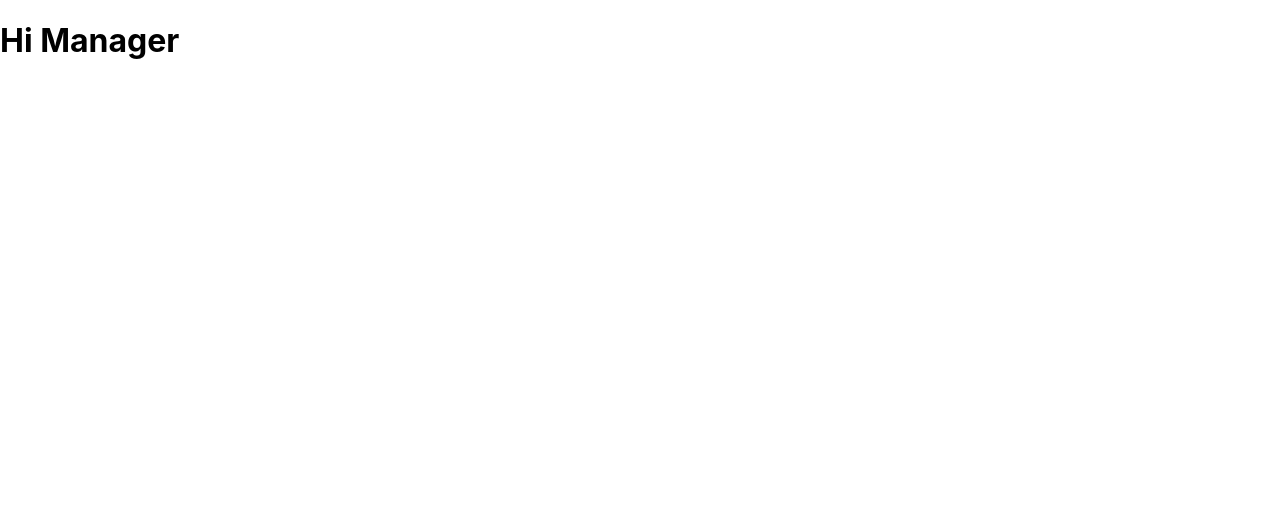
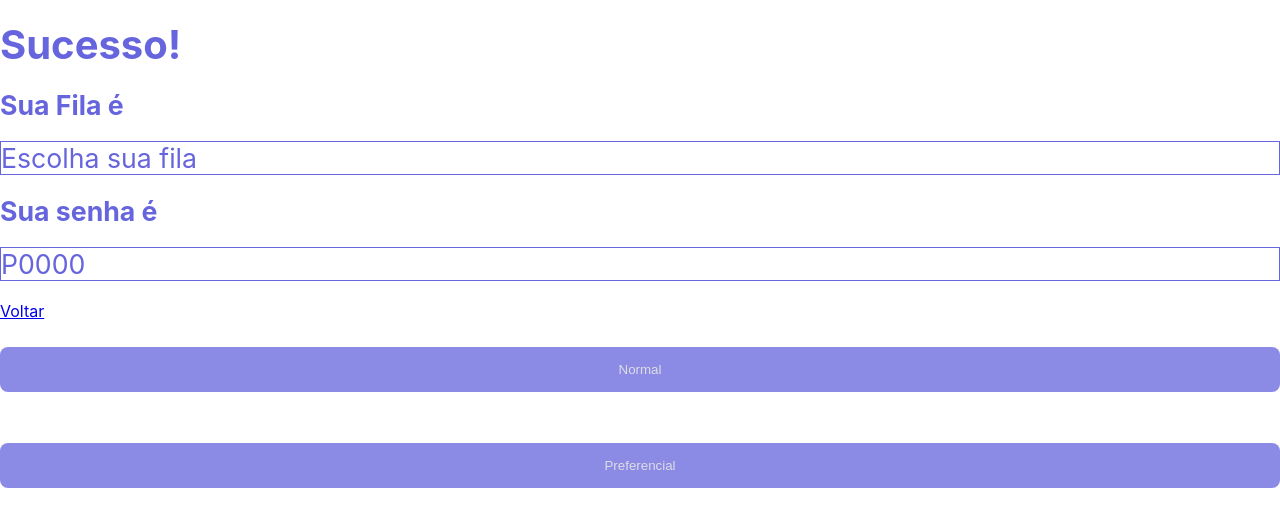
Before and after one commit to vicmafe/queue-manager, a React (Create React App) app in the folder app-queue-manager/: page /queue in a window 1280 px wide. Shown: the top 526 px of the page. Built offline with nearby package versions, Linux system fonts and the light colour scheme.

Commit message:
page queue

```diff
--- a/app-queue-manager/src/App.js
+++ b/app-queue-manager/src/App.js
@@ -1,7 +1,7 @@
 import React from 'react';
 import { BrowserRouter, Switch, Route } from 'react-router-dom';
 import GetPassword from './Pages/GetPassword';
-import Queue from './Pages/ManagerQueue';
+import Queue from './Pages/UserQueue';
 import Manager from './Pages/ManagerQueue';
 
 function App() {
--- a/app-queue-manager/src/Components/Button/index.jsx
+++ b/app-queue-manager/src/Components/Button/index.jsx
@@ -1,8 +1,12 @@
 import React from 'react';
 import SButton from './style';
 
-const Button = ({ onClick, children }) => (
-  <SButton type="button" onClick={ onClick } >
+const Button = ({ onClick, children, color, colorText }) => (
+  <SButton
+    type="button"
+    onClick={ onClick }
+    style={{ backgroundColor: color, color: colorText }}
+  >
     { children }
   </SButton>
 );
--- a/app-queue-manager/src/Components/Button/style.js
+++ b/app-queue-manager/src/Components/Button/style.js
@@ -4,7 +4,7 @@ import styled from 'styled-components';
 const SButton = styled.button`
   padding: 15px;
   width: 100%;
-  background-color: '#6665DD';
+  background-color: #8B8AE5;
   transition: 650ms;
   border: none;
   outline: none;
--- a/app-queue-manager/src/Pages/GetPassword/index.jsx
+++ b/app-queue-manager/src/Pages/GetPassword/index.jsx
@@ -1,29 +1,38 @@
 import React from 'react';
 import { useHistory } from 'react-router-dom';
 import Button from '../../Components/Button';
-import ButtonStyle from './style';
+import * as S from './style';
 
 const GetPassword = () => {
   const history = useHistory();
   return (
-    <div>
-      <h1>Olá, seja bem-vindo!</h1>
-      <h3>Você é:</h3>
-      <ButtonStyle>
+    <S.Container>
+      <S.Title>
+        Olá,
+        seja bem-vindo ao gerenciador de fila!
+      </S.Title>
+      <S.SubTitle>
+        Você é:
+      </S.SubTitle>
+      <S.ContainerButtons>
+        <S.ButtonStyle>
           <Button
+            color= "#4361ee"
             onClick={ () => history.push('/queue') }
           >
             Usuário
           </Button>
-      </ButtonStyle>
-      <ButtonStyle>
+        </S.ButtonStyle>
+        <S.ButtonStyle>
           <Button
+            color= "#4361ee"
             onClick={ () => history.push('/manager') }
           >
             Gerente
           </Button>
-      </ButtonStyle>
-    </div>
+        </S.ButtonStyle>
+      </S.ContainerButtons>
+    </S.Container>
   );
 };
 
--- a/app-queue-manager/src/Pages/GetPassword/style.js
+++ b/app-queue-manager/src/Pages/GetPassword/style.js
@@ -1,11 +1,34 @@
 import styled from 'styled-components';
 
-const ButtonStyle = styled.div`
-  margin-top: 35px;
+export const Container = styled.div`
+  background-color: #d7e3fc;
   display: flex;
   flex-direction: column;
-  width: 100%;
+  align-items: center;
+  justify-content: center;
+  height: 100vh;
+`;
+export const ButtonStyle = styled.div`
+  margin-top: 5px;
+  display: flex;
+  flex-direction: row;
+  justify-content: space-between;
+  width: 45%;
   max-width: 500px;
 `;
-
-export default ButtonStyle;
+export const Title = styled.h1`
+  margin-top: 0px;
+  font-size: 30pt;
+  color: #6665DD;
+`;
+export const SubTitle = styled.h3`
+  margin-top: 90px;
+  font-size: 20pt;
+  color: #6665DD;
+`;
+export const ContainerButtons = styled.div`
+  display: flex;
+  flex-direction: row;
+  justify-content: space-between;
+  width: 400px;
+`;
--- a/app-queue-manager/src/Pages/ManagerQueue/index.jsx
+++ b/app-queue-manager/src/Pages/ManagerQueue/index.jsx
@@ -2,7 +2,7 @@ import React from 'react';
 
 const Manager = () => {
   return (
-    <h1> Hi Manager</h1>
+    <h1> Hi Negona!</h1>
   )
 };
 
--- a/app-queue-manager/src/Pages/UserQueue/index.jsx
+++ b/app-queue-manager/src/Pages/UserQueue/index.jsx
@@ -1,8 +1,97 @@
-import React from 'react';
+import React, { useEffect, useState } from 'react';
+import { Link } from 'react-router-dom';
+import Button from '../../Components/Button';
+import * as S from './style';
+import iconReturn from '../../Images/icon-arrow.svg';
 
 const Queue = () => {
+  const [status, setStatus] = useState('Escolha sua fila');
+  const [normalPassword, setNormalPassword] = useState(0);
+  const [preferentialPassword, setPreferentialPassword] = useState(0);
+  const updatePassword = (password) => {
+    if (password === 'normal') {
+      console.log('normal password', typeof normalPassword);
+      const normalUpdatePassword = normalPassword + 1;
+      setNormalPassword(normalUpdatePassword);
+      setStatus('normal');
+      return localStorage.setItem('normal', normalUpdatePassword);
+    } else {
+    const preferentialUpdatePassword = Number(preferentialPassword) + 1;
+    setPreferentialPassword(preferentialUpdatePassword);
+    setStatus('preferential');
+    // setStatus(`${<S.Title>Sucesso!</S.Title>} Sua fila é ${<S.BoxType>{password}</S.BoxType>} e sua senha é: P000${preferentialUpdatePassword}`);
+    return localStorage.setItem('preferential', preferentialUpdatePassword)
+    };
+  };
+  useEffect(() => {
+    if (localStorage.normal && localStorage.preferential) {
+      const storageNormal = Number(localStorage.normal)
+      setNormalPassword(storageNormal);
+      const storagePreferential = Number(localStorage.preferential);
+      return setPreferentialPassword(storagePreferential);
+    }
+    setNormalPassword(0);
+    setStatus('Escolha sua fila');
+    return setPreferentialPassword(0);
+  }, []);
   return (
-    <h1> Hi User</h1>
+    <>
+      {status === 'normal' ?
+        <>
+          <S.Title>
+            Sucesso!
+          </S.Title>
+          <S.SubTitle>
+            Sua Fila é
+          </S.SubTitle>
+          <S.BoxType>
+            {status}
+          </S.BoxType>
+          <S.SubTitle>
+            Sua senha é
+          </S.SubTitle>
+          <S.BoxPassword>
+            P000{normalPassword}
+          </S.BoxPassword>
+          <Link to="/" >
+            <image src={ iconReturn } alt="icon return" />
+            Voltar
+          </Link>
+        </>
+        :
+        <>
+        <S.Title>
+          Sucesso!
+        </S.Title>
+        <S.SubTitle>
+          Sua Fila é
+        </S.SubTitle>
+        <S.BoxType>
+          {status}
+        </S.BoxType>
+        <S.SubTitle>
+          Sua senha é
+        </S.SubTitle>
+        <S.BoxPassword>
+          P000{preferentialPassword}
+        </S.BoxPassword>
+        <Link to="/" >
+          <image src={ iconReturn } alt="icon return" />
+          Voltar
+        </Link>
+      </>
+      }
+      <Button
+        onClick={ () => updatePassword('normal') }
+      >
+        Normal
+      </Button>
+      <Button
+        onClick={ () => updatePassword('preferential') }
+      >
+        Preferencial
+      </Button>
+    </>
   )
 };
 
--- /dev/null
+++ b/app-queue-manager/src/Pages/UserQueue/style.js
@@ -0,0 +1,24 @@
+import styled from 'styled-components';
+
+export const Title = styled.h1`
+  margin: 20px 0;
+  font-size: 30pt;
+  color: #6665DD;
+`;
+export const SubTitle = styled.h1`
+  margin: 20px 0;
+  font-size: 20pt;
+  color: #6665DD;
+`;
+export const BoxType = styled.div`
+  border: 1px solid #6665DD;
+  margin: 20px 0;
+  font-size: 20pt;
+  color: #6665DD;
+`;
+export const BoxPassword = styled.div`
+  border: 1px solid #6665DD;
+  margin: 20px 0;
+  font-size: 20pt;
+  color: #6665DD;
+`;
```
Also changed, not shown: app-queue-manager/src/Images/icon-arrow.svg (added). Lines whose indentation alone changed are shown as unchanged.
